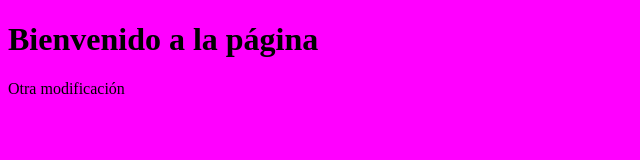
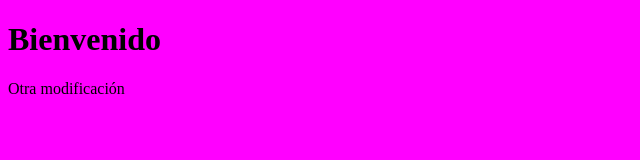
Before and after one commit to danielnn83/pagina-web, a plain HTML site: page index.html in a window 1280 px wide. Shown: the whole page, without its empty margins (0-640 px from the left). Drawn offline with Linux system fonts and the light colour scheme.

Commit message:
modif master
bienvenido

```diff
--- a/index.html
+++ b/index.html
@@ -8,7 +8,7 @@
   </head>
 
   <body bgcolor="#FF00FF">
-      <h1>Bienvenido a la página</h1>
+      <h1>Bienvenido</h1>
       <p>Otra modificación</p>
   </body>
 
```
